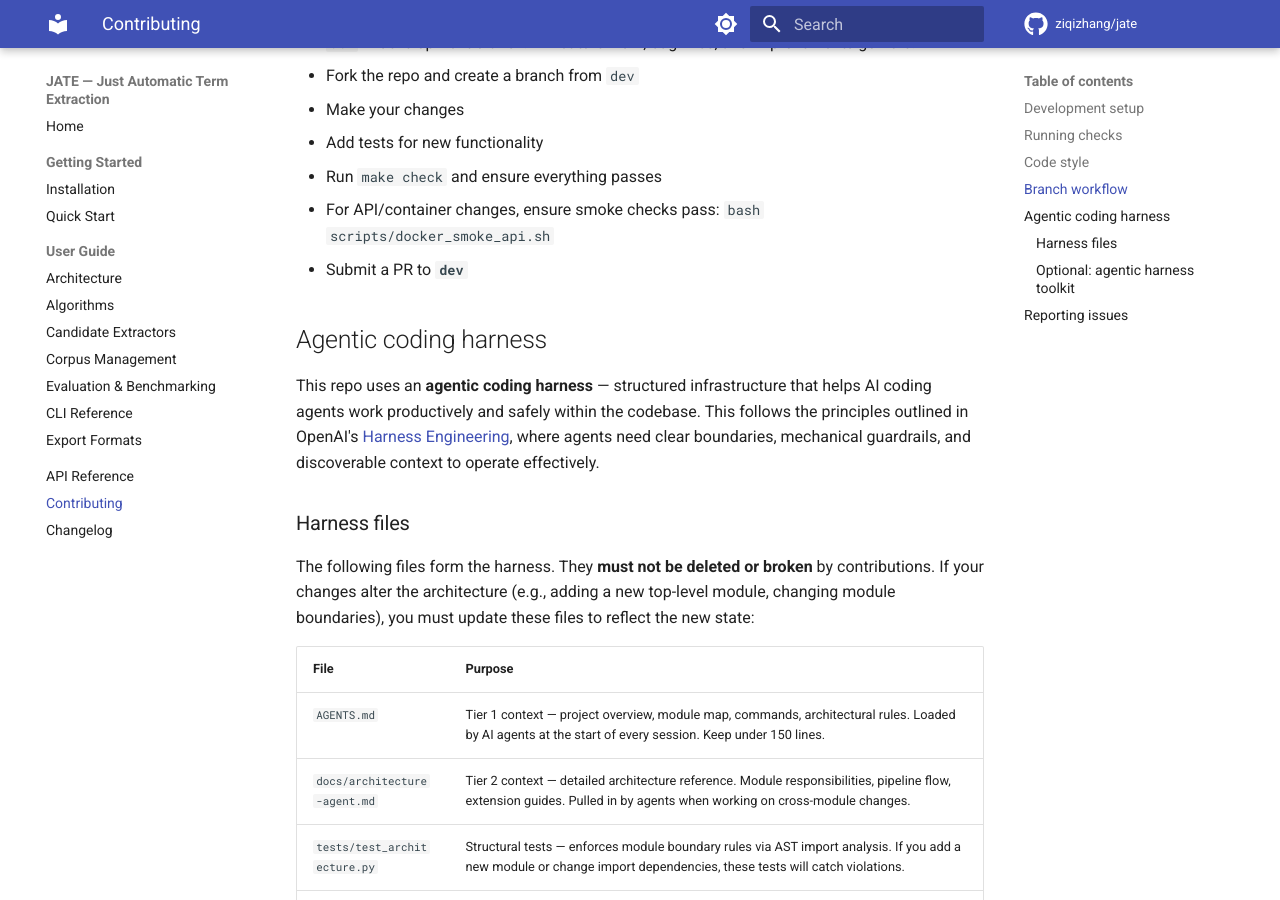
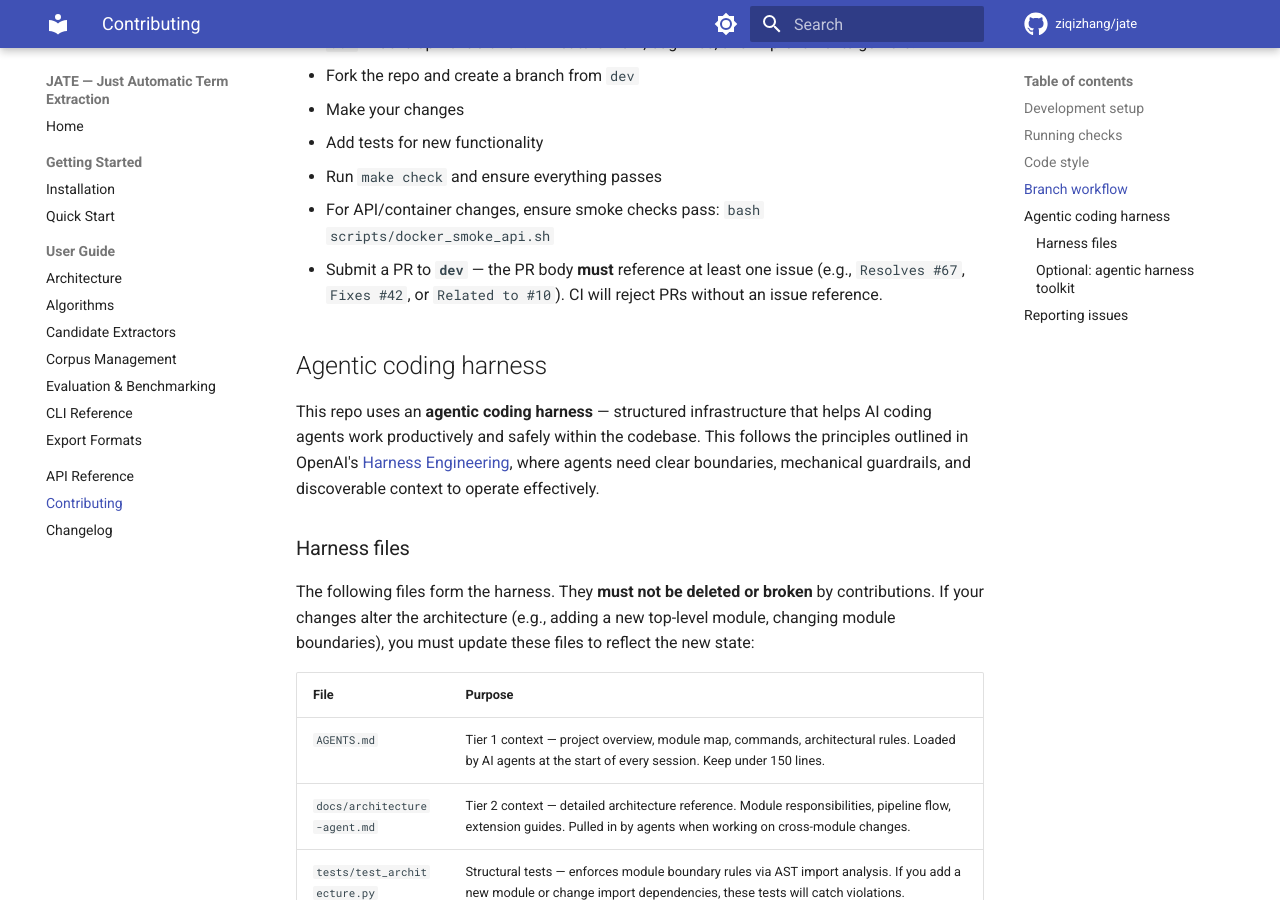
Before and after one commit to ziqizhang/jate, an MkDocs documentation site: the page built from docs/contributing.md, in a window 1280 px wide and 900 px high, scrolled down 1228 px. Built offline with MkDocs 1.6.1 and Material for MkDocs 9.7.7, drawn with Linux system fonts in a browser that asks for light colours; comment, search, counter and statistics services are not loaded.

Commit message:
docs: document PR issue reference requirement in contributing guide

```diff
--- a/docs/contributing.md
+++ b/docs/contributing.md
@@ -54,7 +54,7 @@ poetry run pre-commit run --all-files
 3. Add tests for new functionality
 4. Run `make check` and ensure everything passes
 5. For API/container changes, ensure smoke checks pass: `bash scripts/docker_smoke_api.sh`
-6. Submit a PR to **`dev`**
+6. Submit a PR to **`dev`** — the PR body **must** reference at least one issue (e.g., `Resolves #67`, `Fixes #42`, or `Related to #10`). CI will reject PRs without an issue reference.
 
 ## Agentic coding harness
 
```
